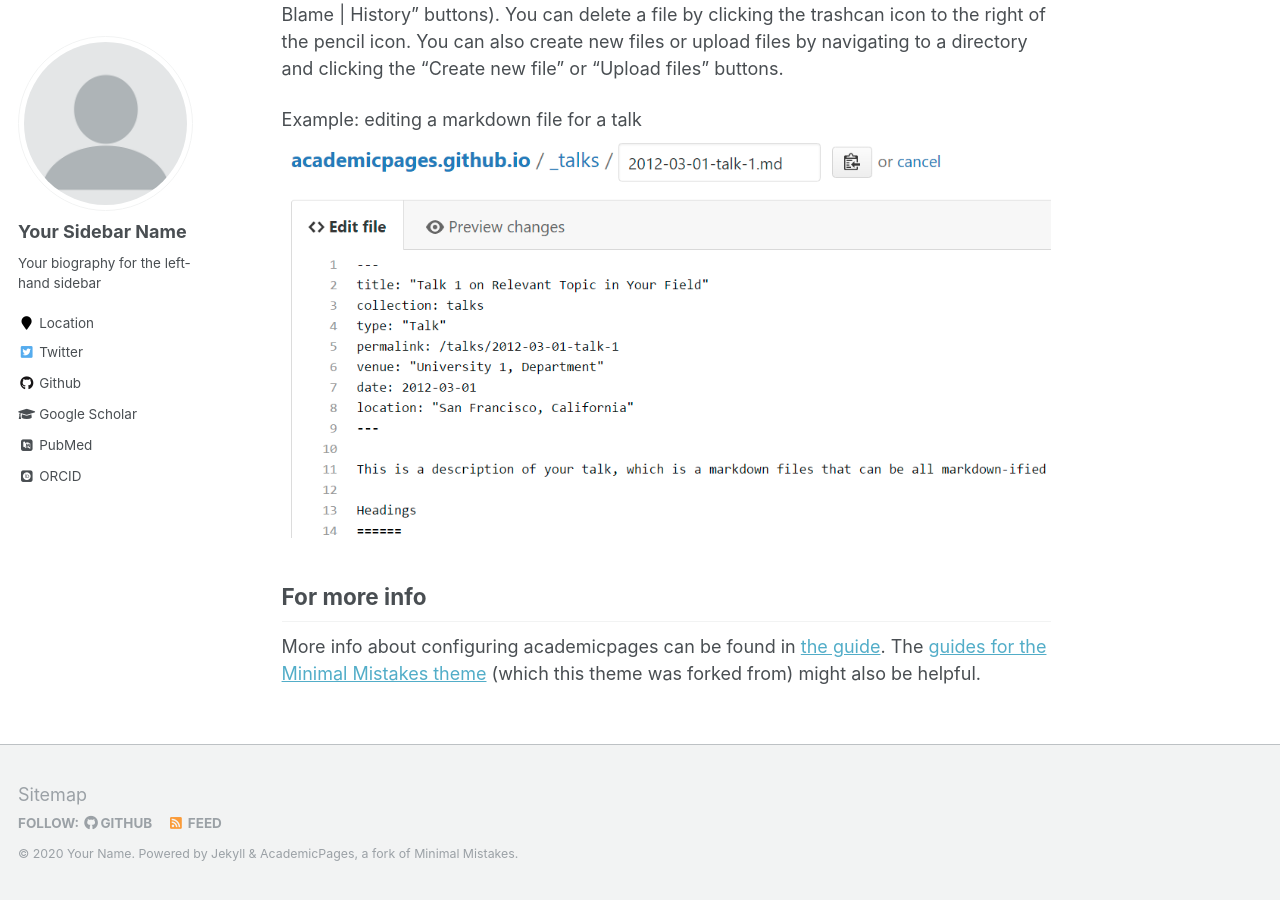
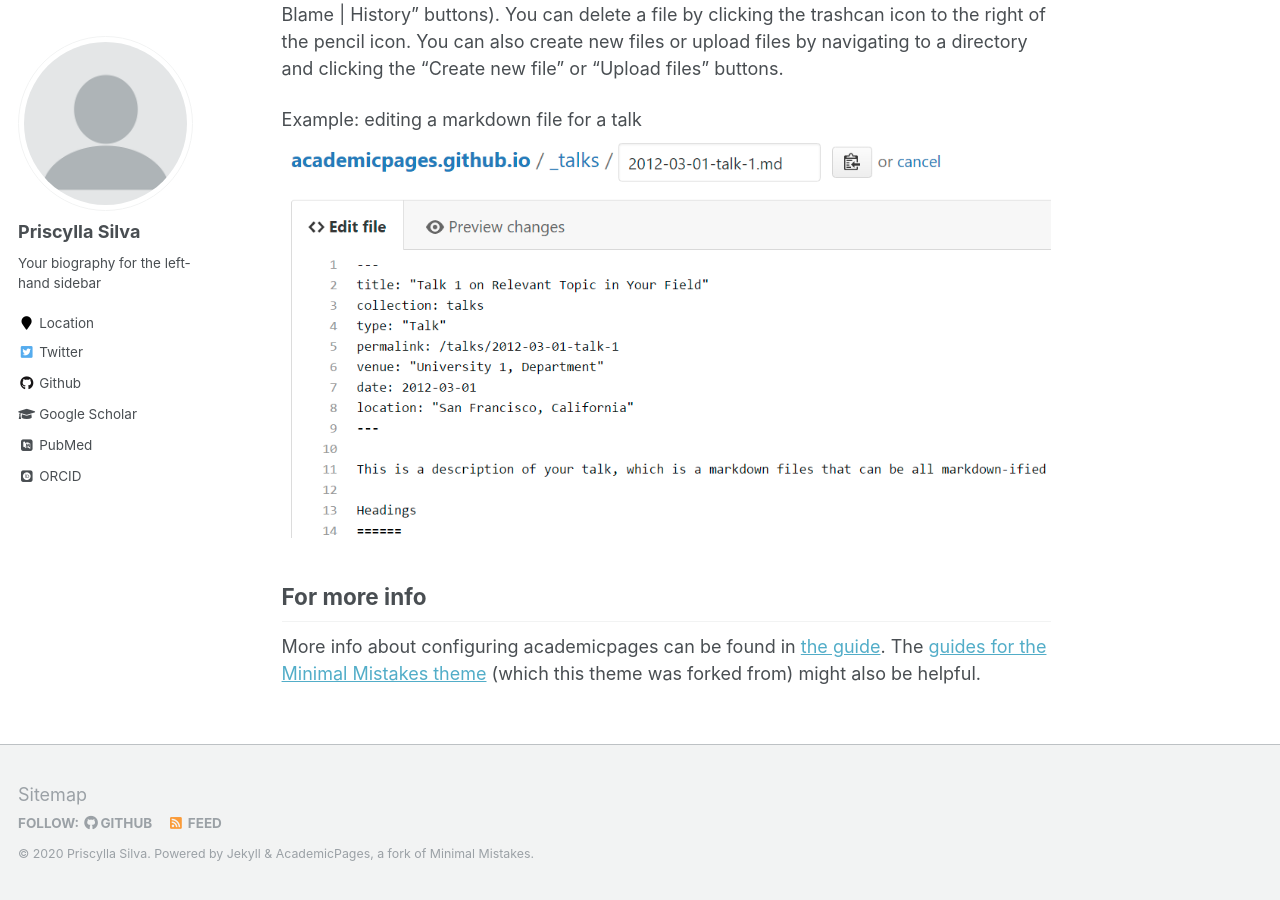
Before and after one commit to priscylla/priscylla.github.io, a Jekyll site: the page built from _pages/about.md, in a window 1280 px wide and 900 px high, scrolled down 2463 px. Built offline with Jekyll 4.4.1, drawn with Linux system fonts in a browser that asks for light colours; some web fonts are replaced; some of the changed text lies outside the part shown.

Commit message:
Update _config.yml

```diff
--- a/_config.yml
+++ b/_config.yml
@@ -7,11 +7,11 @@
 
 # Site Settings
 locale                   : "en-US"
-title                    : "Your Name / Site Title"
+title                    : "Priscyll Silva"
 title_separator          : "-"
-name                     : &name "Your Name"
+name                     : &name "Priscylla Silva"
 description              : &description "personal description"
-url                      : https://academicpages.github.io # the base hostname & protocol for your site e.g. "https://mmistakes.github.io"
+url                      : https://priscyllasilva.github.io # the base hostname & protocol for your site e.g. "https://mmistakes.github.io"
 baseurl                  : "" # the subpath of your site, e.g. "/blog"
 repository               : "academicpages/academicpages.github.io"
 teaser                   :  # filename of teaser fallback teaser image placed in /images/, .e.g. "500x300.png"
@@ -80,7 +80,7 @@
 
 # Site Author
 author:
-  name             : "Your Sidebar Name"
+  name             : "Priscylla Silva"
   avatar           : "profile.png"
   bio              : "Your biography for the left-hand sidebar"
   location         : "Location"
@@ -96,7 +96,7 @@
   flickr           :
   facebook         :
   foursquare       :
-  github           : "academicpages"
+  github           : "priscylla"
   google_plus      :
   keybase          :
   instagram        :
```
